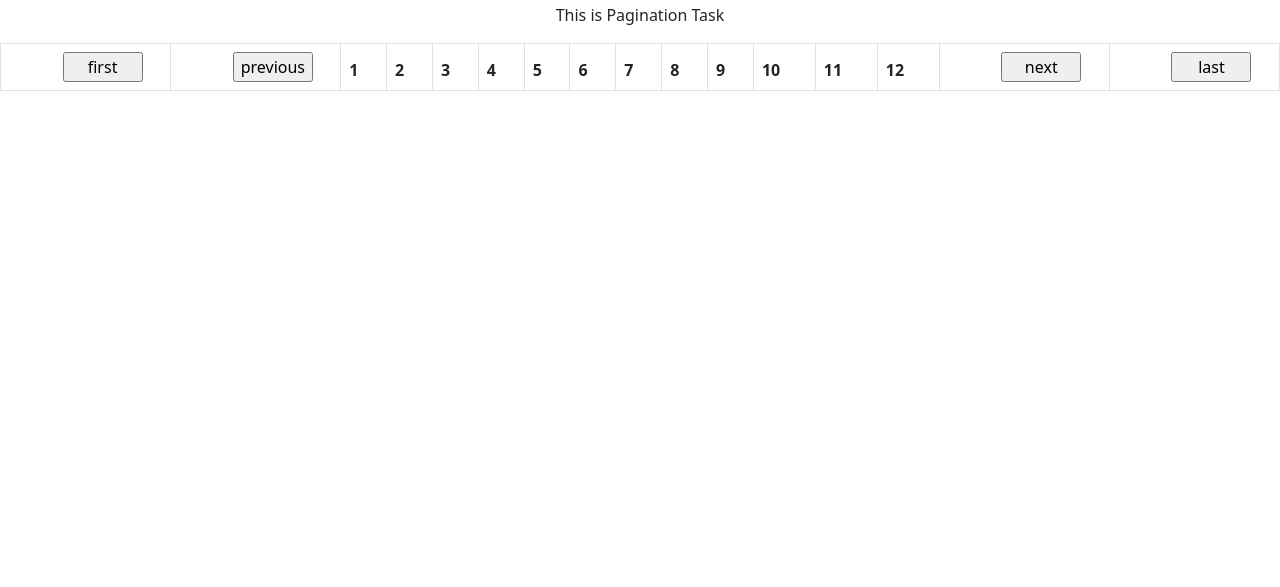
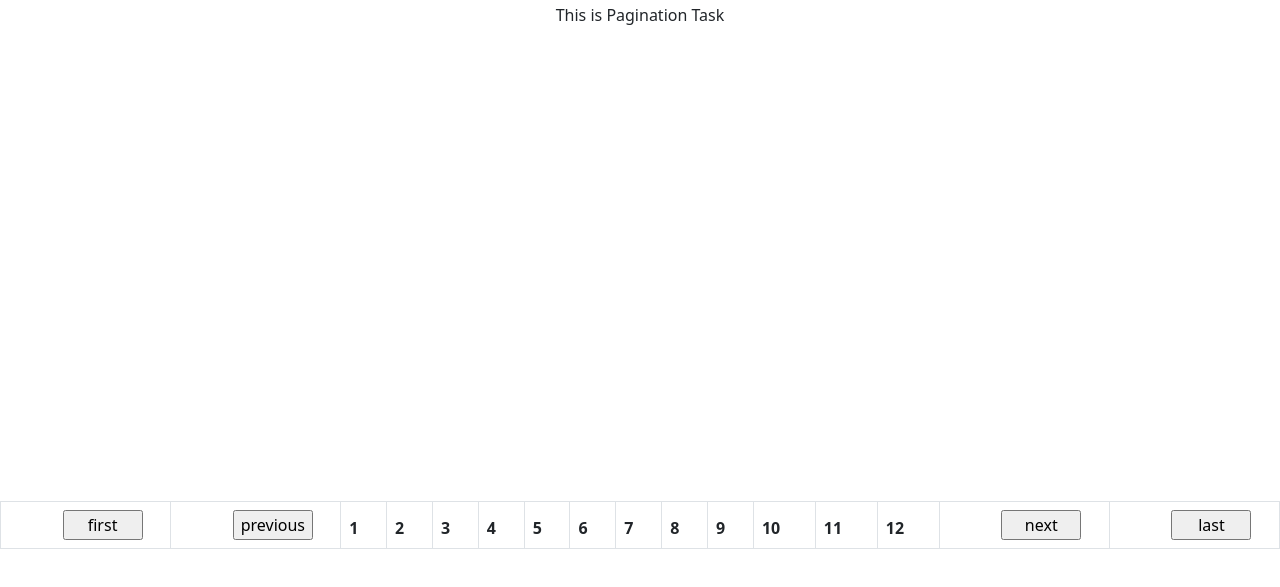
Before and after one commit to aniketsaste96/Pagination.github.io, a plain HTML site: page index.html in a window 1280 px wide. Shown: the part 53-640 px from the top of the page. Drawn offline with nearby package versions, Linux system fonts and the light colour scheme.

Commit message:
pagination

```diff
--- a/style.css
+++ b/style.css
@@ -7,3 +7,8 @@ input {
   width: 80px;
   margin-left: 35%;
 }
+
+.table-responsive {
+  margin-top: 37%;
+  margin-bottom: 10px;
+}
```
